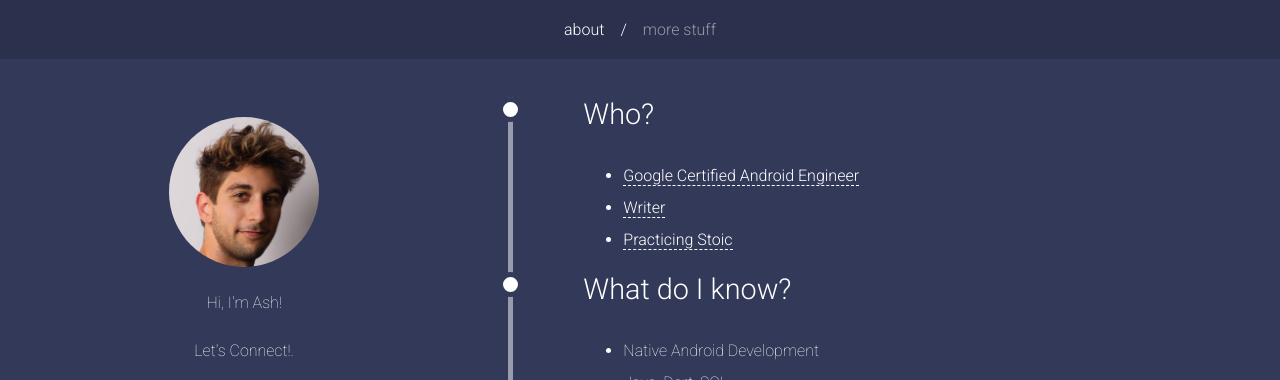
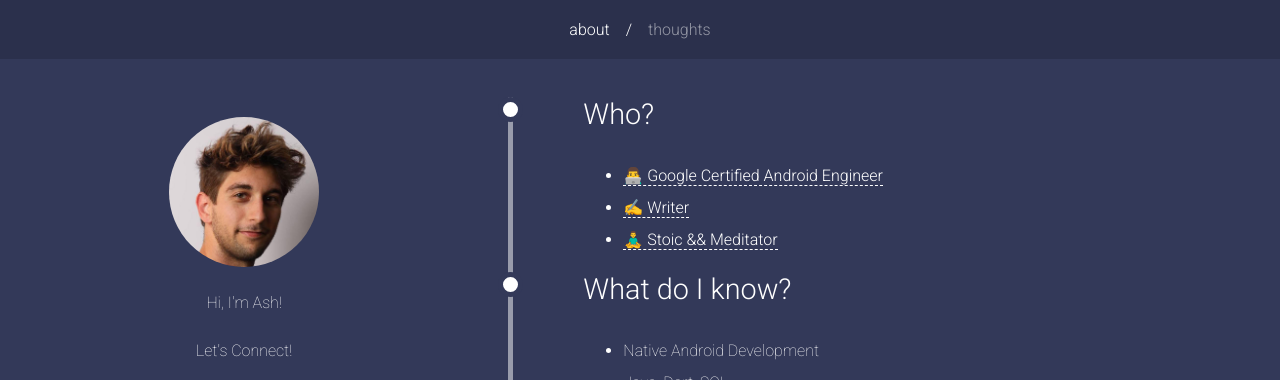
Before and after one commit to descxcrs/ash-site, a plain HTML site: page index.html in a window 1280 px wide. Shown: the top 380 px of the page. Drawn offline with Linux system fonts and the light colour scheme.

Commit message:
Update index.html
Updated links and add emojis hehe 😬

```diff
--- a/index.html
+++ b/index.html
@@ -1,4 +1,4 @@
-<!DOCTYPE html>
+ <!DOCTYPE html>
 <!--[if lt IE 7]>      <html class="no-js lt-ie9 lt-ie8 lt-ie7"> <![endif]-->
 <!--[if IE 7]>         <html class="no-js lt-ie9 lt-ie8"> <![endif]-->
 <!--[if IE 8]>         <html class="no-js lt-ie9"> <![endif]-->
@@ -8,8 +8,12 @@
   <head>
     <meta charset="utf-8" />
     <meta http-equiv="X-UA-Compatible" content="IE=edge" />
-    <title>My Website</title>
-    <meta name="description" content="" />
+    <title>Ashton Jones Dev</title>
+    <meta name="description" content="👥🔗🌐 Building an app to help people connect  |
+
+    👨‍💻 Google Certified Android Engineer |
+    ✍ Writer |
+    🧘‍♂️ Stoic && Meditator" />
     <meta name="viewport" content="width=device-width, initial-scale=1" />
     <link rel="stylesheet" href="index.css" />
 
@@ -26,7 +30,7 @@
   <body>
     <div id="navbar">
       <a id="link1" href="">about</a> /
-      <a id="link2" href="">more stuff</a>
+      <a id="link2" href="">thoughts</a>
     </div>
 
     <div id="container">
@@ -37,7 +41,7 @@
 
         <div id="info">
           <p>Hi, I'm Ash!</p>
-          <p>Let's Connect!.</p>
+          <p>Let's Connect!</p>
         </div>
 
         <div id="links">
@@ -47,7 +51,7 @@
           <a href="https://twitter.com/TJgrapes"
             ><i class="fab fa-twitter"></i
           ></a>
-          <a href="https://github.com/TJgrapes"
+          <a href="https://github.com/ashtonjonesdev"
             ><i class="fab fa-github"></i
           ></a>
           <a href="https://medium.com/@TJgrapes"
@@ -63,14 +67,14 @@
           <ul class="sectionList">
             <li>
               <a
-                href="https://developers.google.com/training/certification/directory"
-                >Google Certified Android Engineer</a
+                href="https://api.accredible.com/v1/frontend/credential_website_embed_image/certificate/13984385"
+                >👨‍💻 Google Certified Android Engineer</a
               >
             </li>
-            <li><a href="https://medium.com/@TJgrapes">Writer</a></li>
+            <li><a href="https://medium.com/@TJgrapes">✍ Writer</a></li>
             <li>
-              <a href="https://dailystoic.com/on-the-shortness-of-life-seneca/"
-                >Practicing Stoic</a
+              <a href="https://medium.com/antidotes-for-chimps/stoicism-a-masterclass-in-emotion-regulation-622546bd25d5"
+                >🧘‍♂️ Stoic && Meditator</a
               >
             </li>
           </ul>
@@ -109,7 +113,7 @@
           <h3 class="sectionTitle">Want to know more?</h3>
           <ul class="sectionList">
             <li>I changed my name</li>
-            <li>I did not start living until 25</li>
+            <li><a href="https://medium.com/the-ascent/i-did-not-start-living-until-25-2061b1bf1c20">I did not start living until 25</a></li>
             <li>I left school to pursue my dream</li>
           </ul>
         </div>
```
